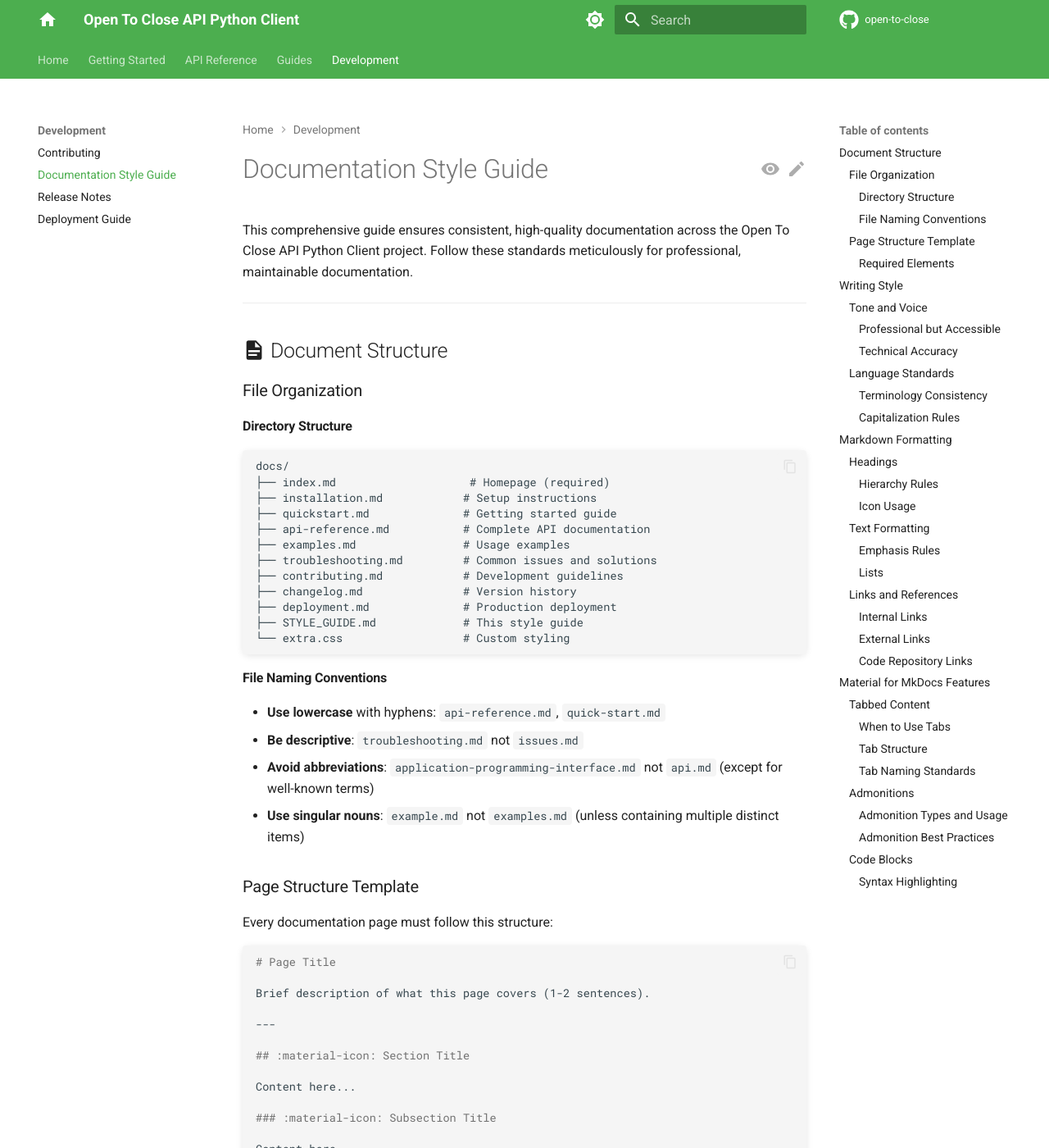
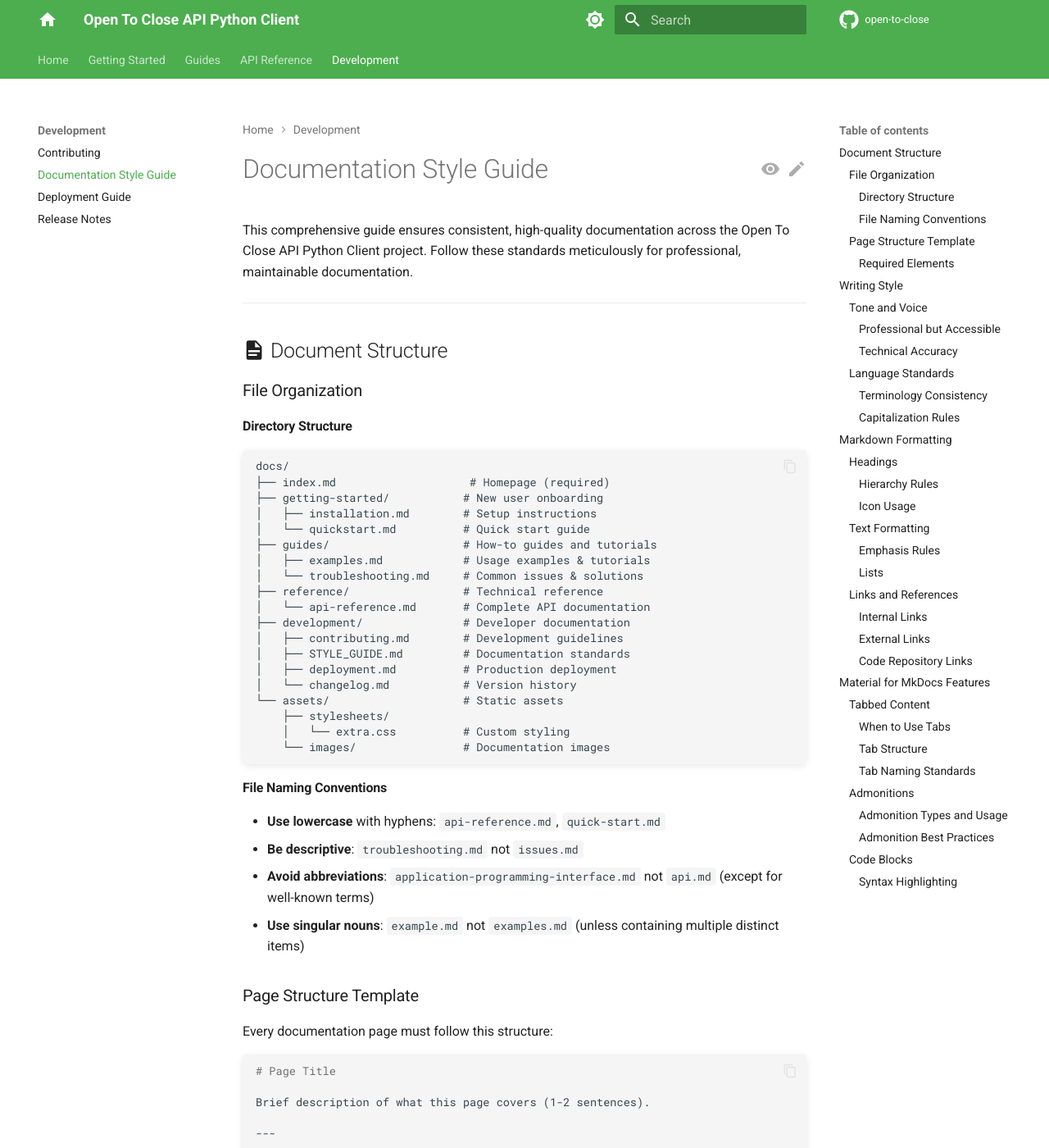
Before and after one commit to theperrygroup/open-to-close-api, an MkDocs documentation site: the page built from docs/development/STYLE_GUIDE.md, in a window 1280 px wide and 1400 px high. Shown: the whole window at 82% size. Built offline with MkDocs 1.6.1 and Material for MkDocs 9.7.7, drawn with Linux system fonts in a browser that asks for light colours; comment, search, counter and statistics services are not loaded; the version menu is left out; some of the changed text lies outside the part shown.

Commit message:
Restructure documentation following best practices - Organize into logical sections: getting-started, guides, reference, development - Move assets to proper subdirectories - Fix all internal links - Improve information architecture and navigation

````diff
--- a/docs/STYLE_GUIDE.md
+++ b/docs/development/STYLE_GUIDE.md
@@ -12,16 +12,23 @@
 ```
 docs/
 ├── index.md                    # Homepage (required)
-├── installation.md            # Setup instructions
-├── quickstart.md              # Getting started guide
-├── api-reference.md           # Complete API documentation
-├── examples.md                # Usage examples
-├── troubleshooting.md         # Common issues and solutions
-├── contributing.md            # Development guidelines
-├── changelog.md               # Version history
-├── deployment.md              # Production deployment
-├── STYLE_GUIDE.md             # This style guide
-└── extra.css                  # Custom styling
+├── getting-started/           # New user onboarding
+│   ├── installation.md        # Setup instructions
+│   └── quickstart.md          # Quick start guide
+├── guides/                    # How-to guides and tutorials
+│   ├── examples.md            # Usage examples & tutorials
+│   └── troubleshooting.md     # Common issues & solutions
+├── reference/                 # Technical reference
+│   └── api-reference.md       # Complete API documentation
+├── development/               # Developer documentation
+│   ├── contributing.md        # Development guidelines
+│   ├── STYLE_GUIDE.md         # Documentation standards
+│   ├── deployment.md          # Production deployment
+│   └── changelog.md           # Version history
+└── assets/                    # Static assets
+    ├── stylesheets/
+    │   └── extra.css          # Custom styling
+    └── images/                # Documentation images
 ```
 
 #### File Naming Conventions
@@ -635,13 +643,13 @@
 #### Internal Linking Strategy
 ```markdown
 # Link to specific sections
-See the [Authentication section](installation.md#authentication) for setup details.
+See the [Authentication section](../getting-started/installation.md#authentication) for setup details.
 
 # Link to methods in API reference
-Use the [`create_contact()`](api-reference.md#create-contact) method to add new contacts.
+Use the [`create_contact()`](../reference/api-reference.md#create-contact) method to add new contacts.
 
 # Link to examples
-For a complete example, see [Contact Management](examples.md#contact-management).
+For a complete example, see [Contact Management](../guides/examples.md#contact-management).
 ```
 
 #### External References
--- a/mkdocs.yml
+++ b/mkdocs.yml
@@ -109,22 +109,22 @@
 nav:
   - Home: index.md
   - Getting Started:
-    - Installation: installation.md
-    - Quick Start: quickstart.md
-    - Examples: examples.md
+    - Installation: getting-started/installation.md
+    - Quick Start: getting-started/quickstart.md
+  - Guides:
+    - Examples & Tutorials: guides/examples.md
+    - Troubleshooting: guides/troubleshooting.md
   - API Reference:
-    - Complete API Reference: api-reference.md
-  - Guides:
-    - Troubleshooting: troubleshooting.md
+    - Complete API Reference: reference/api-reference.md
   - Development:
-    - Contributing: contributing.md
-    - Documentation Style Guide: STYLE_GUIDE.md
-    - Release Notes: changelog.md
-    - Deployment Guide: deployment.md
+    - Contributing: development/contributing.md
+    - Documentation Style Guide: development/STYLE_GUIDE.md
+    - Deployment Guide: development/deployment.md
+    - Release Notes: development/changelog.md
 
 # Extra CSS and JavaScript
 extra_css:
-  - extra.css
+  - assets/stylesheets/extra.css
 # extra_javascript: []
 
 # Extra
````
Also changed, not shown: other parts of docs/development/STYLE_GUIDE.md (+3 -2 lines), SECURITY.md (deleted, +0 -145 lines), docs/getting-started/installation.md (renamed from docs/installation.md, +2 -2 lines), docs/getting-started/quickstart.md (renamed from docs/quickstart.md, +6 -6 lines), docs/guides/troubleshooting.md (renamed from docs/troubleshooting.md, +2 -2 lines), docs/index.md (+7 -7 lines), docs/assets/stylesheets/extra.css (renamed from docs/extra.css), docs/development/changelog.md (renamed from docs/changelog.md), docs/development/contributing.md (renamed from docs/contributing.md), docs/development/deployment.md (renamed from docs/deployment.md), docs/guides/examples.md (renamed from docs/examples.md), docs/reference/api-reference.md (renamed from docs/api-reference.md).
